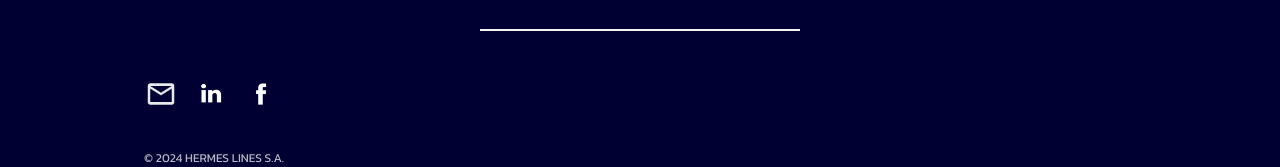
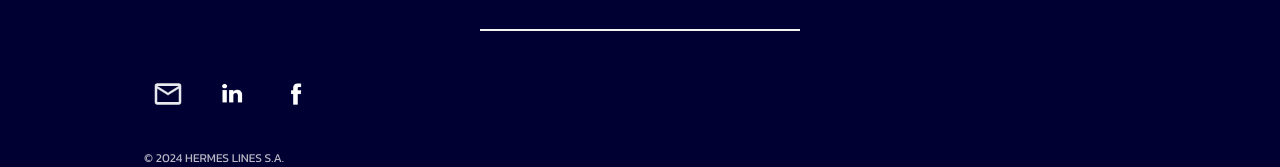
Before and after one commit to vancha92/hermes, a React (Vite) app: page /usefultools/1 in a window 1280 px wide. Shown: the part 1006-1173 px from the top of the page. Built offline with nearby package versions, Linux system fonts and the light colour scheme.

Commit message:
added social links

```diff
--- a/src/sections/footer/Social.tsx
+++ b/src/sections/footer/Social.tsx
@@ -1,12 +1,26 @@
 import facebookIcon from "../../assets/facebookIcon.png";
 import linkedinIcon from "../../assets/linkedinIcon.png";
 import mailIcon from "../../assets/mailIcon.png";
+import { Link } from "react-router-dom";
 
 const Social = () => {
+  const handleOpenEmailClient = () => {
+    const emailAddress = "hermes_lines@hermes-lines.gr";
+    const subject = "Request for contact";
+    const body = "";
+
+    window.location.href = `mailto:${emailAddress}?subject=${encodeURIComponent(
+      subject
+    )}&body=${encodeURIComponent(body)}`;
+  };
+
   return (
     <div className="flex gap-4 py-4 lg:w-[992px]">
       <div>
-        <button className="btn btn-ghost p-0">
+        <button
+          className="btn btn-ghost btn-circle p-0"
+          onClick={handleOpenEmailClient}
+        >
           <img
             src={mailIcon}
             alt="discord"
@@ -17,25 +31,33 @@ const Social = () => {
       </div>
 
       <div>
-        <button className="btn btn-ghost p-0">
+        <Link
+          to={"https://www.linkedin.com/company/hermes-lines-s.a/"}
+          target="_blank"
+          className="btn btn-ghost btn-circle p-0"
+        >
           <img
             src={linkedinIcon}
             alt="discord"
             className="aspect-square w-8"
             loading="lazy"
           />
-        </button>
+        </Link>
       </div>
 
       <div>
-        <button className="btn btn-ghost p-0">
+        <Link
+          to={"https://www.facebook.com/HermesLinesSA"}
+          target="_blank"
+          className="btn btn-ghost btn-circle p-0 "
+        >
           <img
             src={facebookIcon}
             alt="discord"
             className="aspect-square w-8"
             loading="lazy"
           />
-        </button>
+        </Link>
       </div>
     </div>
   );
```
